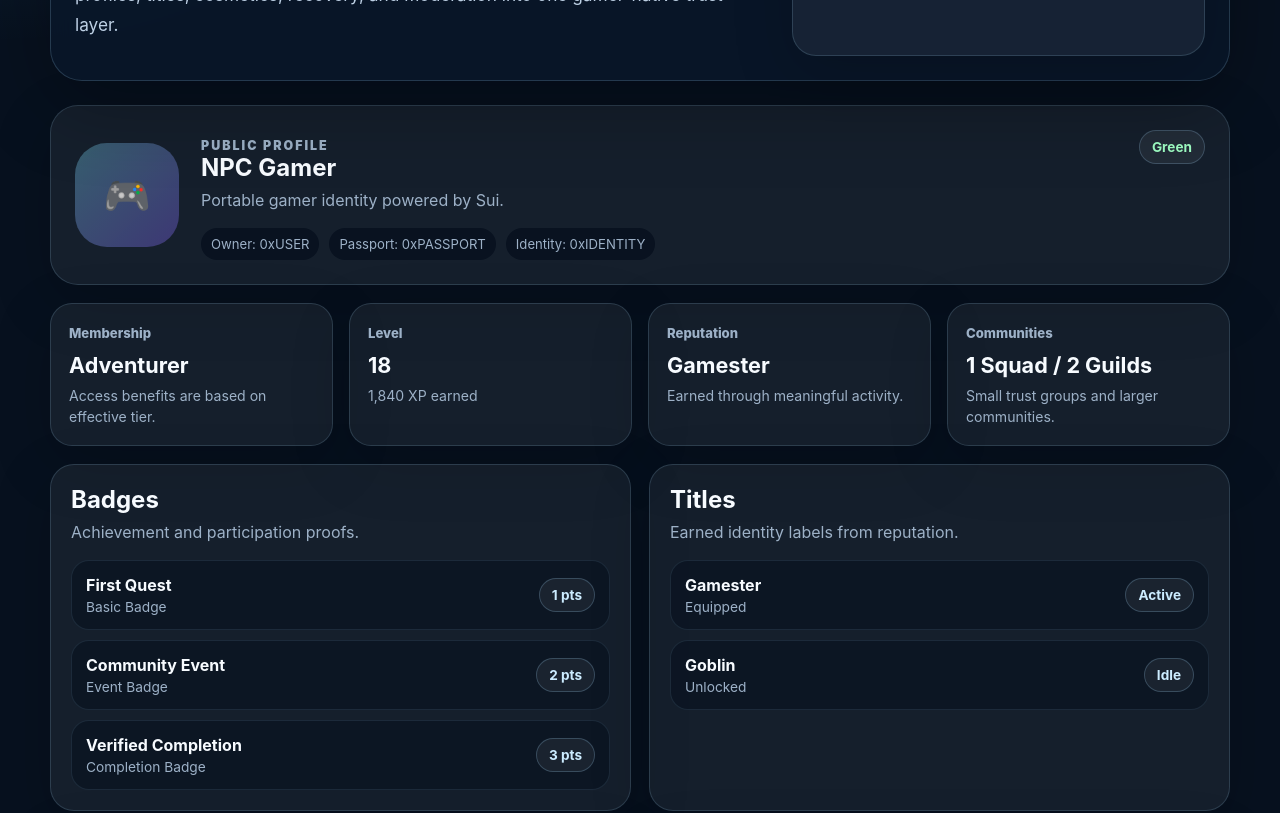
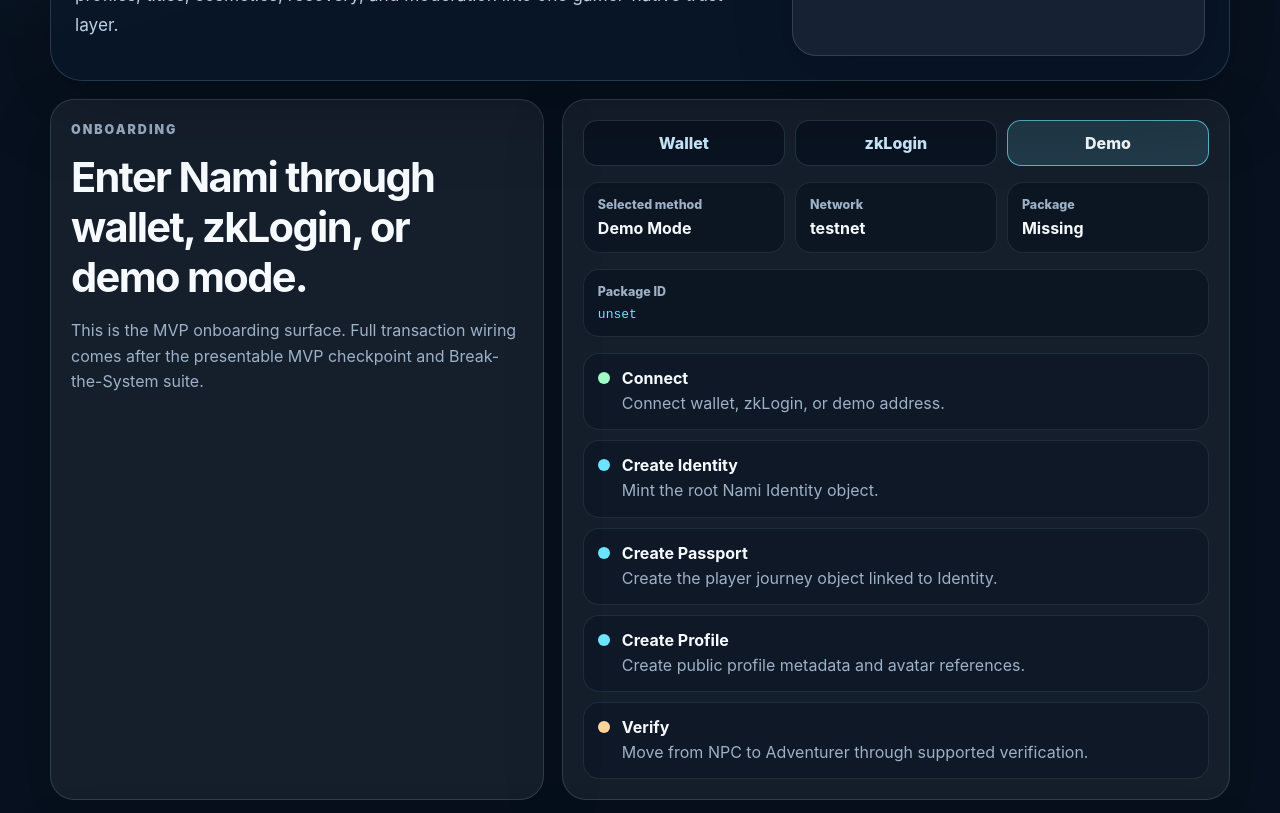
Before and after one commit to TGN-Sui/Nami-Fiends, a React (Vite) app in the folder frontend/: page / in a window 1280 px wide. Shown: the part 500-1313 px from the top of the page. Built offline with nearby package versions, Linux system fonts and the light colour scheme; no server answers.

Commit message:
Add wallet and zkLogin onboarding placeholder

```diff
--- a/frontend/src/App.tsx
+++ b/frontend/src/App.tsx
@@ -21,6 +21,8 @@ import {
   getConfiguredPackageId,
   hasConfiguredPackageId
 } from './nami.js';
+
+import { OnboardingPanel } from './OnboardingPanel.js';
 
 const samplePassport: PassportSummary = {
   owner: '0xUSER',
@@ -215,7 +217,14 @@ export function App(): ReactElement {
                 </p>
           </div>
         </div>
-      </header>
+
+    </header>
+
+      <OnboardingPanel
+        packageId={packageId}
+        network={configuredNetwork}
+        isPackageConfigured={isPackageConfigured}
+      />
 
       <section className="passport-card">
         <div className="avatar-orb">🎮</div>
--- /dev/null
+++ b/frontend/src/OnboardingPanel.tsx
@@ -0,0 +1,108 @@
+import {
+  useMemo,
+  useState,
+  type ReactElement
+} from 'react';
+
+import {
+  ONBOARDING_STEPS,
+  getOnboardingMethodLabel,
+  type OnboardingMethod
+} from './onboarding.js';
+
+interface OnboardingPanelProps {
+  packageId: string;
+  network: string;
+  isPackageConfigured: boolean;
+}
+
+export function OnboardingPanel(
+  props: OnboardingPanelProps
+): ReactElement {
+  const [method, setMethod] = useState<OnboardingMethod>('demo');
+
+  const methodLabel = useMemo(() => {
+    return getOnboardingMethodLabel(method);
+  }, [method]);
+
+  return (
+    <section className="onboarding-panel">
+      <div className="onboarding-copy">
+        <p className="eyebrow">Onboarding</p>
+        <h2>Enter Nami through wallet, zkLogin, or demo mode.</h2>
+        <p>
+          This is the MVP onboarding surface. Full transaction wiring comes
+          after the presentable MVP checkpoint and Break-the-System suite.
+        </p>
+      </div>
+
+      <div className="onboarding-card">
+        <div className="method-toggle" aria-label="Onboarding method">
+          <button
+            className={method === 'wallet' ? 'active' : ''}
+            type="button"
+            onClick={() => setMethod('wallet')}
+          >
+            Wallet
+          </button>
+
+          <button
+            className={method === 'zklogin' ? 'active' : ''}
+            type="button"
+            onClick={() => setMethod('zklogin')}
+          >
+            zkLogin
+          </button>
+
+          <button
+            className={method === 'demo' ? 'active' : ''}
+            type="button"
+            onClick={() => setMethod('demo')}
+          >
+            Demo
+          </button>
+        </div>
+
+        <div className="onboarding-status">
+          <div>
+            <span>Selected method</span>
+            <strong>{methodLabel}</strong>
+          </div>
+
+          <div>
+            <span>Network</span>
+            <strong>{props.network}</strong>
+          </div>
+
+          <div>
+            <span>Package</span>
+            <strong>
+              {props.isPackageConfigured ? 'Configured' : 'Missing'}
+            </strong>
+          </div>
+        </div>
+
+        <div className="onboarding-package">
+          <span>Package ID</span>
+          <code>
+            {props.packageId.trim() === ''
+              ? 'Not configured'
+              : props.packageId}
+          </code>
+        </div>
+
+        <div className="onboarding-steps">
+          {ONBOARDING_STEPS.map((step) => (
+            <div className="onboarding-step" key={step.label}>
+              <span className={`step-dot step-${step.status}`} />
+              <div>
+                <strong>{step.label}</strong>
+                <p>{step.description}</p>
+              </div>
+            </div>
+          ))}
+        </div>
+      </div>
+    </section>
+  );
+}
--- /dev/null
+++ b/frontend/src/onboarding.ts
@@ -0,0 +1,47 @@
+export type OnboardingMethod = 'wallet' | 'zklogin' | 'demo';
+
+export interface OnboardingStep {
+  label: string;
+  description: string;
+  status: 'ready' | 'next' | 'future';
+}
+
+export const ONBOARDING_STEPS: OnboardingStep[] = [
+  {
+    label: 'Connect',
+    description: 'Connect wallet, zkLogin, or demo address.',
+    status: 'ready'
+  },
+  {
+    label: 'Create Identity',
+    description: 'Mint the root Nami Identity object.',
+    status: 'next'
+  },
+  {
+    label: 'Create Passport',
+    description: 'Create the player journey object linked to Identity.',
+    status: 'next'
+  },
+  {
+    label: 'Create Profile',
+    description: 'Create public profile metadata and avatar references.',
+    status: 'next'
+  },
+  {
+    label: 'Verify',
+    description: 'Move from NPC to Adventurer through supported verification.',
+    status: 'future'
+  }
+];
+
+export function getOnboardingMethodLabel(method: OnboardingMethod): string {
+  if (method === 'wallet') {
+    return 'Wallet Connect';
+  }
+
+  if (method === 'zklogin') {
+    return 'zkLogin';
+  }
+
+  return 'Demo Mode';
+}
--- a/frontend/src/styles.css
+++ b/frontend/src/styles.css
@@ -330,12 +330,146 @@ input {
   line-height: 1.5;
 }
 
+.onboarding-panel {
+  display: grid;
+  grid-template-columns: 0.85fr 1.15fr;
+  gap: 18px;
+  margin-top: 18px;
+}
+
+.onboarding-copy,
+.onboarding-card {
+  border: 1px solid rgba(166, 220, 255, 0.16);
+  border-radius: 24px;
+  padding: 20px;
+  background: rgba(255, 255, 255, 0.06);
+  box-shadow: 0 18px 60px rgba(0, 0, 0, 0.18);
+}
+
+.onboarding-copy h2 {
+  margin: 0;
+  font-size: clamp(1.6rem, 4vw, 2.6rem);
+  letter-spacing: -0.04em;
+}
+
+.onboarding-copy p {
+  color: #9db1c7;
+  line-height: 1.6;
+}
+
+.onboarding-card {
+  display: grid;
+  gap: 16px;
+}
+
+.method-toggle {
+  display: grid;
+  grid-template-columns: repeat(3, 1fr);
+  gap: 10px;
+}
+
+.method-toggle button {
+  cursor: pointer;
+  border: 1px solid rgba(166, 220, 255, 0.16);
+  border-radius: 14px;
+  padding: 12px;
+  background: rgba(4, 13, 27, 0.6);
+  color: #ccecff;
+  font-weight: 800;
+}
+
+.method-toggle button.active {
+  border-color: rgba(107, 228, 255, 0.72);
+  background: rgba(107, 228, 255, 0.14);
+  color: #f7fbff;
+}
+
+.onboarding-status {
+  display: grid;
+  grid-template-columns: repeat(3, 1fr);
+  gap: 10px;
+}
+
+.onboarding-status div,
+.onboarding-package {
+  border: 1px solid rgba(166, 220, 255, 0.1);
+  border-radius: 16px;
+  padding: 14px;
+  background: rgba(4, 13, 27, 0.44);
+}
+
+.onboarding-status span,
+.onboarding-package span {
+  display: block;
+  color: #9db1c7;
+  font-size: 0.78rem;
+  font-weight: 800;
+}
+
+.onboarding-status strong {
+  display: block;
+  margin-top: 6px;
+}
+
+.onboarding-package code {
+  display: block;
+  margin-top: 8px;
+  overflow-wrap: anywhere;
+  color: #6be4ff;
+}
+
+.onboarding-steps {
+  display: grid;
+  gap: 10px;
+}
+
+.onboarding-step {
+  display: grid;
+  grid-template-columns: auto 1fr;
+  gap: 12px;
+  align-items: start;
+  border: 1px solid rgba(166, 220, 255, 0.1);
+  border-radius: 16px;
+  padding: 14px;
+  background: rgba(4, 13, 27, 0.34);
+}
+
+.onboarding-step p {
+  margin: 4px 0 0;
+  color: #9db1c7;
+  line-height: 1.45;
+}
+
+.step-dot {
+  width: 12px;
+  height: 12px;
+  margin-top: 4px;
+  border-radius: 999px;
+  background: #9db1c7;
+}
+
+.step-ready {
+  background: #9fffc4;
+}
+
+.step-next {
+  background: #6be4ff;
+}
+
+.step-future {
+  background: #ffd39c;
+}
+
 @media (max-width: 900px) {
-  .hero-grid,
-  .content-grid,
-  .roadmap-strip {
-    grid-template-columns: 1fr;
-  }
+ .hero-grid,
+.onboarding-panel,
+.content-grid,
+.roadmap-strip {
+  grid-template-columns: 1fr;
+}
+.onboarding-status {
+  grid-template-columns: 1fr;
+}
 
   .stats-grid {
     grid-template-columns: repeat(2, 1fr);
@@ -345,6 +479,8 @@ input {
     grid-template-columns: 1fr;
   }
 }
+
+
 
 @media (max-width: 560px) {
   .top-nav,
```
Also changed, not shown: 1 other file (tests, documents, lock files or other folders).
